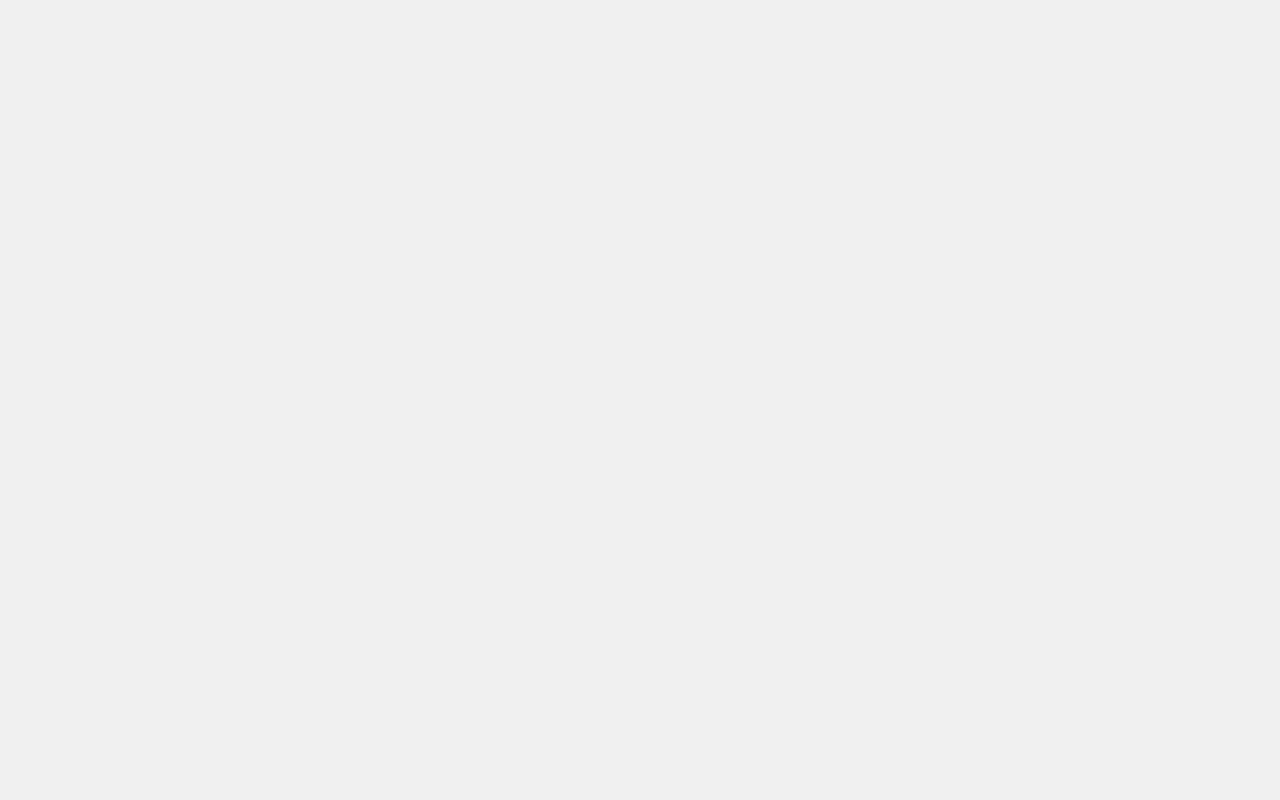
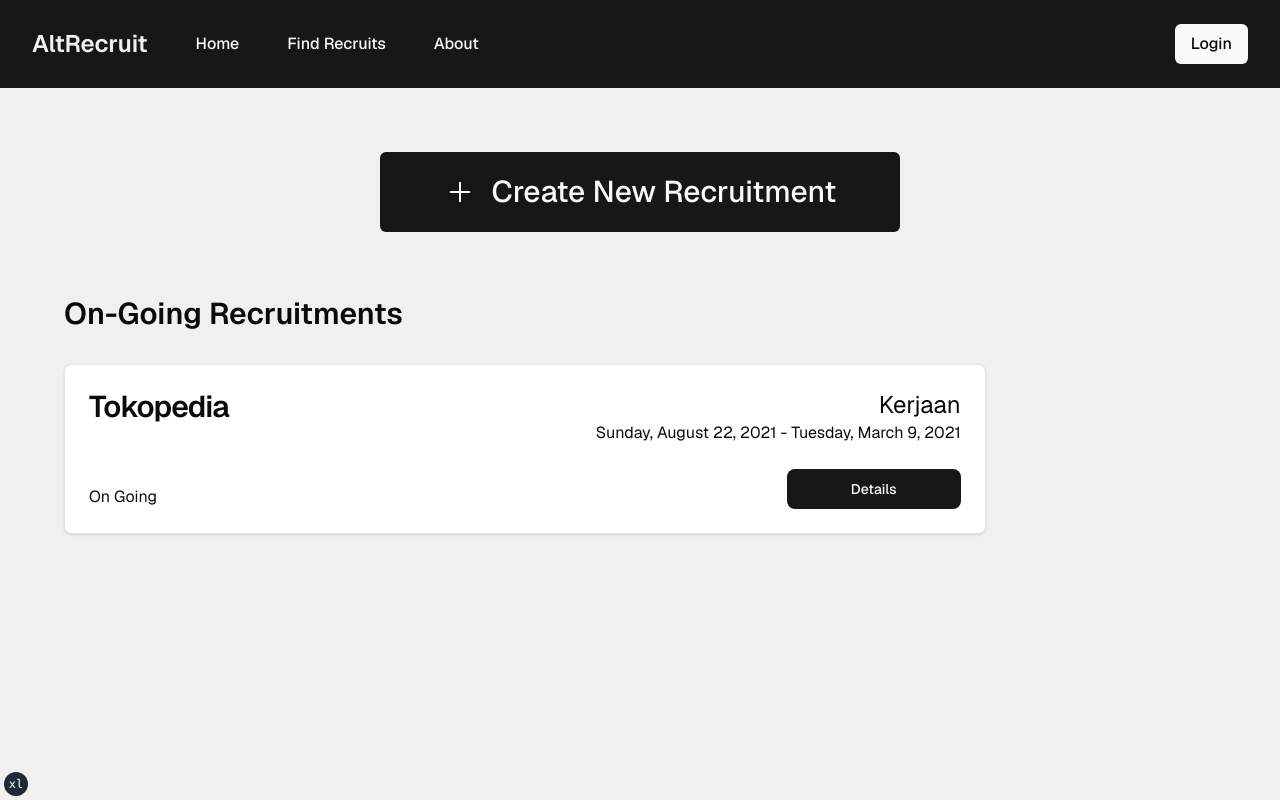
Before and after one commit to WinterRide/AltRecruit, a Next.js app: page /recruits in a window 1280 px wide. Before the commit this address had no page. Shown: the top 800 px of the page. Built offline with nearby package versions, Linux system fonts and the light colour scheme.

Commit message:
Added recruits page

```diff
--- a/app/recruits/page.tsx
+++ b/app/recruits/page.tsx
@@ -1,19 +1,56 @@
 "use client";
 
+import RecruitmentCard from "@/components/RecruitmentCard";
+import { Button } from "@/components/ui/button";
+import { Plus } from "lucide-react";
 import { redirect } from "next/navigation";
-import { use, useEffect } from "react";
+import { useEffect } from "react";
 
 export default function Index() {
   useEffect(() => {
-    const user = localStorage.getItem("user");
-    if (!user) {
-      redirect("/account/login");
-    }
-    const role = user ? JSON.parse(user).role : "jobseeker";
-    if (role === "jobseeker") {
-      redirect("/jobs");
-    }
+    // const user = localStorage.getItem("user");
+    // if (!user) {
+    //   redirect("/account/login");
+    // }
+    // const role = user ? JSON.parse(user).role : "jobseeker";
+    // if (role === "jobseeker") {
+    //   redirect("/jobs");
+    // }
   }, []);
 
-  return <div>Index</div>;
+  function handleCreateRecruitment() {
+    // ! CEK DETAILS
+
+    redirect("/recruits/create");
+  }
+
+  return (
+    <div className="max-w-[min(1200px,90vw)] mx-auto w-full py-16 flex flex-col items-center gap-16 justify-center">
+      <Button
+        onClick={handleCreateRecruitment}
+        className="flex gap-4 text-3xl py-10 px-16"
+      >
+        <Plus size={32} strokeWidth={1.5} />
+        Create New Recruitment
+      </Button>
+      <div className="grid grid-cols-[0.8fr,0.2fr] w-full">
+        <div className="w-full flex flex-col gap-8">
+          <div className="w-full flex flex-col gap-8">
+            <h2 className="text-3xl font-semibold">On-Going Recruitments</h2>
+            <div className="w-full">
+              <RecruitmentCard
+                id={0}
+                company={"Tokopedia"}
+                jobdesc={"Kerjaan"}
+                status={"On Going"}
+                dateStart={"08/22/2021"}
+                dateEnd={"03/09/2021"}
+              />
+            </div>
+          </div>
+        </div>
+        <div></div>
+      </div>
+    </div>
+  );
 }
--- /dev/null
+++ b/components/RecruitmentCard.tsx
@@ -0,0 +1,62 @@
+import router from "next/router";
+import { Button } from "./ui/button";
+import {
+  Card,
+  CardContent,
+  CardFooter,
+  CardHeader,
+  CardTitle,
+} from "./ui/card";
+
+export default function RecruitmentCard({
+  id,
+  company,
+  jobdesc,
+  status,
+  dateStart,
+  dateEnd,
+}: {
+  id: number;
+  company: string;
+  jobdesc: string;
+  status: string;
+  dateStart: string;
+  dateEnd: string;
+}) {
+  return (
+    <Card className="w-full shadow">
+      <CardHeader className="space-y-0 flex md:flex-row items-start justify-between gap-4 md:gap-16">
+        <CardTitle className="text-3xl">{company}</CardTitle>
+        <div className="text-right">
+          <p className="text-2xl">{jobdesc}</p>
+          <p>
+            {new Date(dateStart).toLocaleDateString("en-US", {
+              weekday: "long",
+              year: "numeric",
+              month: "long",
+              day: "numeric",
+            })}{" "}
+            -{" "}
+            {new Date(dateEnd).toLocaleDateString("en-US", {
+              weekday: "long",
+              year: "numeric",
+              month: "long",
+              day: "numeric",
+            })}
+          </p>
+        </div>
+      </CardHeader>
+      <CardFooter className="flex flex-row items-end justify-between">
+        <p>{status}</p>
+        <Button
+          className="rounded-lg px-16 max-md:w-full"
+          onClick={() => {
+            router.push(`/jobs/${id}`);
+          }}
+        >
+          Details
+        </Button>
+      </CardFooter>
+    </Card>
+  );
+}
--- a/components/UserDropdown.tsx
+++ b/components/UserDropdown.tsx
@@ -32,7 +32,7 @@ export default function UserDropdown({
   return (
     <DropdownMenu>
       <DropdownMenuTrigger asChild>{children}</DropdownMenuTrigger>
-      <DropdownMenuContent className="w-fit min-w-0">
+      <DropdownMenuContent className="w-fit">
         <div className="w-full rounded p-1 flex flex-col">
           <span className="text-xs">Role</span>
           <span className="font-semibold flex items-center">
@@ -40,8 +40,8 @@ export default function UserDropdown({
           </span>
         </div>
         <DropdownMenuSeparator />
-        <Link href="/account" className="flex gap-2">
-          <DropdownMenuItem>
+        <Link href="/account" className="w-full">
+          <DropdownMenuItem className="w-full flex gap-2">
             <SquareUser size={18} strokeWidth={1.5} />
             Profile
           </DropdownMenuItem>
--- a/hooks/auth.js
+++ b/hooks/auth.js
@@ -20,7 +20,6 @@ export const useAuth = ({ middleware, redirectIfAuthenticated } = {}) => {
             "user",
             JSON.stringify({
               ...res.data,
-              role: "jobseeker",
             })
           );
         }
```
